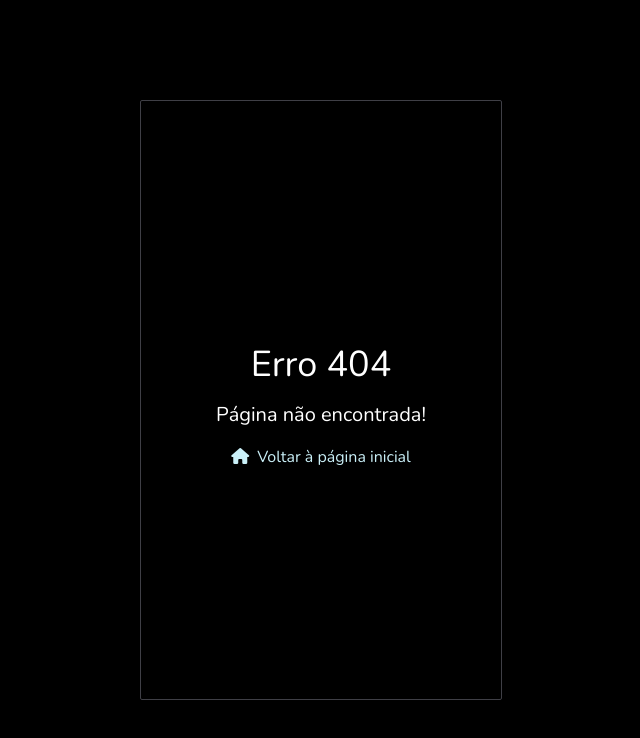
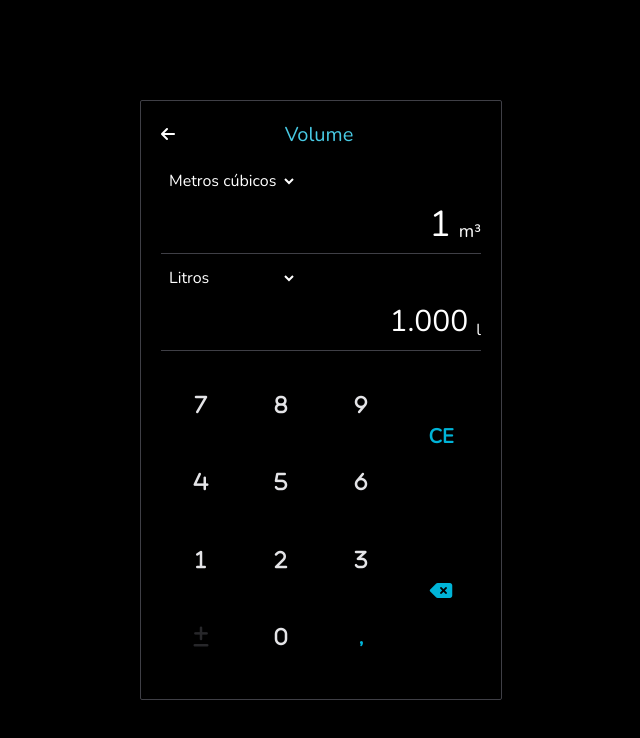
Before and after one commit to TiagoFreitas03/calculator, a React (Vite) app: page /volume in a window 1280 px wide. Before the commit this address had no page. Shown: the top 738 px of the page, without its empty margins (319-959 px from the left). Built offline with nearby package versions, Linux system fonts and the light colour scheme.

Commit message:
criação do conversor de unidade de volume

```diff
--- a/src/routes.tsx
+++ b/src/routes.tsx
@@ -15,6 +15,7 @@ import { WeightConverter } from "./screens/WeightConverter"
 import { SpeedConverter } from "./screens/SpeedConverter"
 import { AreaConverter } from "./screens/AreaConverter"
 import { LengthConverter } from "./screens/LengthConverter"
+import { VolumeConverter } from "./screens/VolumeConverter"
 
 interface AppRoute extends ScreenProps {
 	path: string
@@ -45,5 +46,6 @@ export const routes: AppRoute[] = [
 	{ path: '/speed', children: <SpeedConverter />, title: 'Velocidade' },
 	{ path: '/area', children: <AreaConverter />, title: 'Área' },
 	{ path: '/length', children: <LengthConverter />, title: 'Comprimento' },
+	{ path: '/volume', children: <VolumeConverter />, title: 'Volume' },
 	{ path: '*', children: <NotFound />, hideLayout: true }
 ]
--- /dev/null
+++ b/src/screens/VolumeConverter.tsx
@@ -0,0 +1,102 @@
+import { useEffect, useState } from "react"
+
+import { volumeUnits, volumeSymbols } from "../types/VolumeUnit"
+import { Select } from "../components/Select"
+import { Entry } from "../components/Entry"
+import { Output } from "../components/Output"
+import { Keyboard } from "../components/Keyboard"
+
+export function VolumeConverter() {
+	const [inputUnit, setInputUnit] = useState(volumeUnits[0])
+	const [outputUnit, setOutputUnit] = useState(volumeUnits[1])
+	const [input, setInput] = useState('1')
+	const [output, setOutput] = useState('')
+
+	const inputPos = volumeUnits.findIndex(u => u == inputUnit)
+	const outputPos = volumeUnits.findIndex(u => u == outputUnit)
+
+	useEffect(() => {
+		setOutput(convertVolumeUnit().toString())
+	}, [input, inputUnit, outputUnit])
+
+	function convertVolumeUnit(): number {
+		let value = Number(input)
+
+		if (inputUnit === outputUnit || Number(input) === 0 || inputPos === -1 || outputPos === -1) {
+			return value
+		}
+
+		const convertToLiters = (current: number, target: number) => {
+			while (current !== target) {
+				if (current <= target) {
+					value *= 1000
+					current++
+				}
+				else {
+					value /= 1000
+					current--
+				}
+			}
+		}
+
+		if (inputPos < 3) {
+			if (outputPos < 3) {
+				value = value * Math.pow(1000, outputPos - inputPos)
+			}
+			else {
+				convertToLiters(inputPos, 1)
+				value /= 3.785
+			}
+		}
+		else {
+			value *= 3.785
+
+			convertToLiters(1, outputPos)
+		}
+
+		return Number(value.toFixed(9))
+	}
+
+	return (
+		<>
+			<div>
+				<div className="my-2 border-b border-zinc-700">
+					<Select
+						options={volumeUnits}
+						value={inputUnit}
+						onChange={e => setInputUnit(e.target.value)}
+					/>
+
+					<div className="flex justify-end items-end">
+						<Entry text={input} onChangeText={text => setInput(text)} />
+
+						<span className="mb-2 ml-1 text-lg">{volumeSymbols[inputPos]}</span>
+					</div>
+				</div>
+
+				<div className="my-2 border-b border-zinc-700">
+					<Select
+						options={volumeUnits}
+						value={outputUnit}
+						onChange={e => setOutputUnit(e.target.value)}
+					/>
+
+					<div className="flex justify-end items-end">
+						<Output value={output} />
+
+						<span className="mb-2 ml-1">{volumeSymbols[outputPos]}</span>
+					</div>
+				</div>
+			</div>
+
+			<div className='w-80 h-[310px] relative'>
+				<Keyboard
+					layout="COMMON"
+					text={input}
+					onChangeText={text => setInput(text)}
+					disabledKeys={['+-']}
+				/>
+			</div>
+		</>
+	)
+}
--- /dev/null
+++ b/src/types/VolumeUnit.ts
@@ -0,0 +1,12 @@
+enum VolumeUnits {
+	CubicMeters = 'Metros cúbicos',
+	Liters = 'Litros',
+	Milliliters = 'Mililitros',
+	Gallons = 'Galões (EUA)'
+}
+
+const volumeUnits = Object.values(VolumeUnits).filter(s => isNaN(Number(s))).map(String)
+
+const volumeSymbols = ['m³', 'l', 'ml', 'gal']
+
+export { volumeUnits, volumeSymbols }
```
